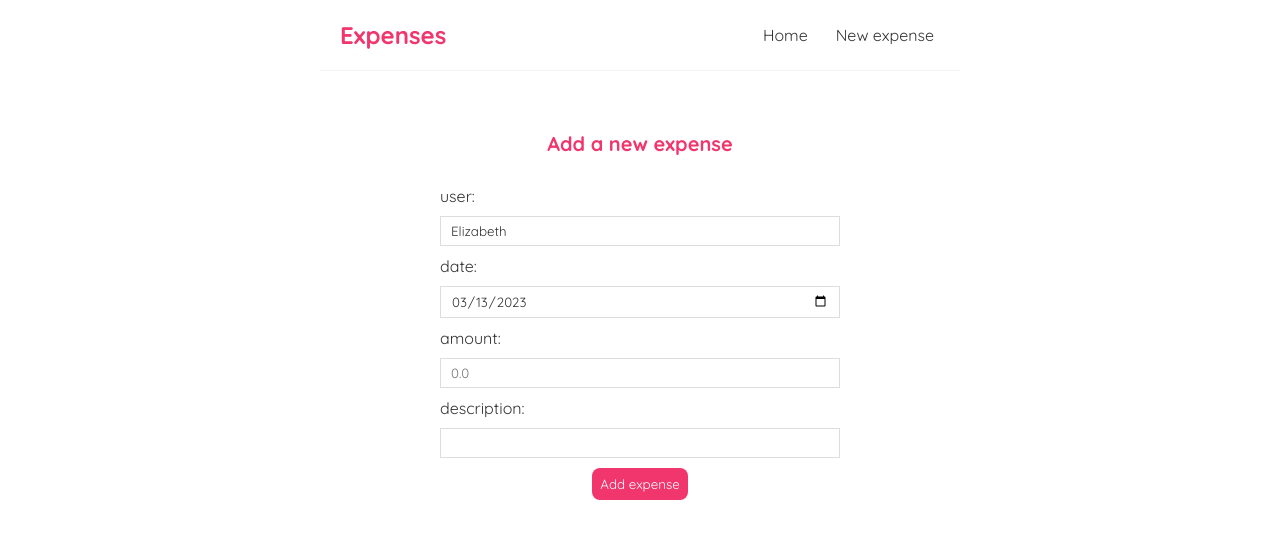
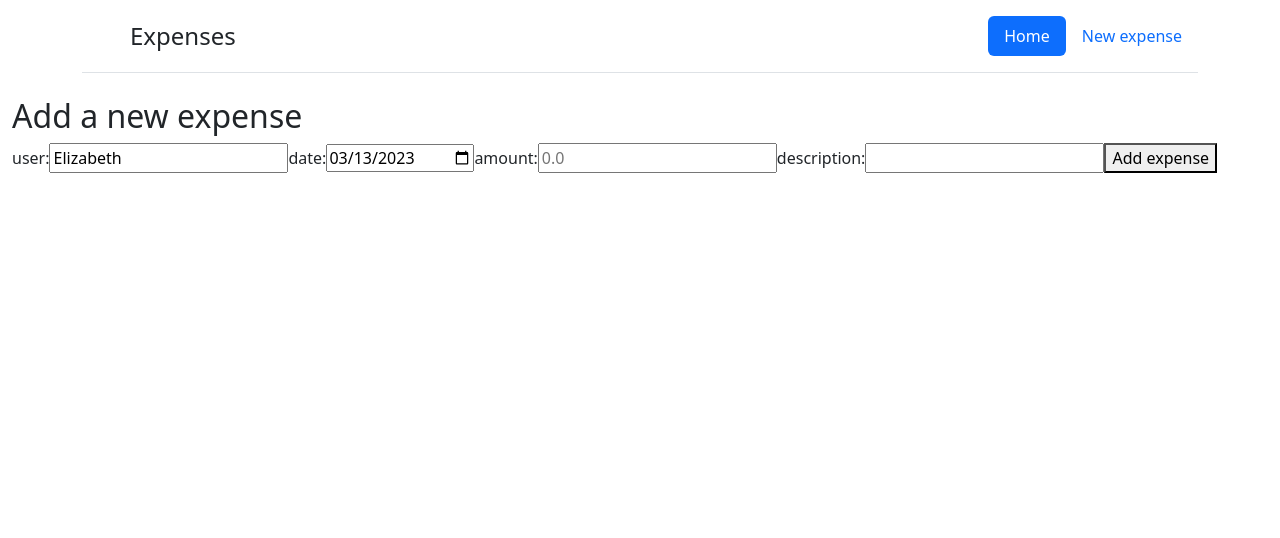
Before and after one commit to delpinof/react-ui, a React (Create React App) app: page /create in a window 1280 px wide. Shown: the top 538 px of the page. Built offline with nearby package versions, Linux system fonts and the light colour scheme.

Commit message:
add bootstrap

```diff
--- a/package.json
+++ b/package.json
@@ -6,6 +6,7 @@
     "@testing-library/jest-dom": "^5.16.5",
     "@testing-library/react": "^13.4.0",
     "@testing-library/user-event": "^13.5.0",
+    "bootstrap": "^5.2.3",
     "react": "^18.2.0",
     "react-dom": "^18.2.0",
     "react-router-dom": "^5.3.4",
--- a/public/index.html
+++ b/public/index.html
@@ -28,7 +28,9 @@
   </head>
   <body>
     <noscript>You need to enable JavaScript to run this app.</noscript>
-    <div id="root"></div>
+    <main>
+      <div class="container-fluid" id="root"></div>
+    </main>
     <!--
       This HTML file is a template.
       If you open it directly in the browser, you will see an empty page.
--- a/src/App.css
+++ /dev/null
@@ -1,103 +0,0 @@
-@import url('https://fonts.googleapis.com/css2?family=Quicksand:wght@300;400;500;600;700&display=swap');
-
-/* base styles */
-* {
-  margin: 0;
-  font-family: "Quicksand";
-  color: #333;
-}
-.navbar {
-  padding: 20px;
-  display: flex;
-  align-items: center;
-  max-width: 600px;
-  margin: 0 auto;
-  border-bottom: 1px solid #f2f2f2;
-}
-.navbar h1 {
-  color: #f1356d;
-}
-.navbar .links {
-  margin-left: auto;
-}
-.navbar a {
-  margin-left: 16px;
-  text-decoration: none;
-  padding: 6px;
-}
-.navbar a:hover {
-  color: #f1356d;
-}
-.content {
-  max-width: 600px;
-  margin: 40px auto;
-  padding: 20px;
-}
-
-/* blog previews / list */
-.blog-preview {
-  padding: 10px 16px;
-  margin: 20px 0;
-  border-bottom: 1px solid #fafafa;
-}
-.blog-preview:hover {
-  box-shadow: 1px 3px 5px rgba(0,0,0,0.1);
-}
-.blog-preview h2 {
-  font-size: 20px;
-  color: #f1356d;
-  margin-bottom: 8px;
-}
-.blog-preview a{
-  text-decoration: none;
-}
-
-/* blog details page */
-.blog-details h2 {
-  font-size: 20px;
-  color: #f1356d;
-  margin-bottom: 10px;
-}
-.blog-details div {
-  margin: 20px 0;
-}
-.blog-details button {
-  background: #f1356d;
-  color: #fff;
-  border: 0;
-  padding: 8px;
-  border-radius: 8px;
-  cursor: pointer;
-}
-
-/* create new blog form */
-.create {
-  max-width: 400px;
-  margin: 0 auto;
-  text-align: center;
-}
-.create label {
-  text-align: left;
-  display: block;
-}
-.create h2 {
-  font-size: 20px;
-  color: #f1356d;
-  margin-bottom: 30px;
-}
-.create input, .create textarea, .create select {
-  width: 100%;
-  padding: 6px 10px;
-  margin: 10px 0;
-  border: 1px solid #ddd;
-  box-sizing: border-box;
-  display: block;
-}
-.create button {
-  background: #f1356d;
-  color: #fff;
-  border: 0;
-  padding: 8px;
-  border-radius: 8px;
-  cursor: pointer;
-}
--- a/src/App.js
+++ b/src/App.js
@@ -1,4 +1,3 @@
-import "./App.css";
 import Navbar from "./components/Navbar";
 import Home from "./components/Home";
 import Create from "./components/Create";
--- a/src/components/Navbar.js
+++ b/src/components/Navbar.js
@@ -1,13 +1,32 @@
 import { Link } from "react-router-dom";
 const Navbar = () => {
   return (
-    <nav className="navbar">
-      <h1>Expenses</h1>
-      <div className="links">
-        <Link to="/">Home</Link>
-        <Link to="/create">New expense</Link>
-      </div>
-    </nav>
+    <div class="container">
+      <header class="d-flex flex-wrap justify-content-center py-3 mb-4 border-bottom">
+        <a
+          href="/"
+          class="d-flex align-items-center mb-3 mb-md-0 me-md-auto text-dark text-decoration-none"
+        >
+          <svg class="bi me-2" width="40" height="32">
+            <use href="#bootstrap"></use>
+          </svg>
+          <span class="fs-4">Expenses</span>
+        </a>
+
+        <ul class="nav nav-pills">
+          <li class="nav-item">
+            <Link to="/" className="nav-link active">
+              Home
+            </Link>
+          </li>
+          <li class="nav-item">
+            <Link to="/create" className="nav-link">
+              New expense
+            </Link>
+          </li>
+        </ul>
+      </header>
+    </div>
   );
 };
 
--- a/src/index.css
+++ /dev/null
@@ -1,13 +0,0 @@
-body {
-  margin: 0;
-  font-family: -apple-system, BlinkMacSystemFont, 'Segoe UI', 'Roboto', 'Oxygen',
-    'Ubuntu', 'Cantarell', 'Fira Sans', 'Droid Sans', 'Helvetica Neue',
-    sans-serif;
-  -webkit-font-smoothing: antialiased;
-  -moz-osx-font-smoothing: grayscale;
-}
-
-code {
-  font-family: source-code-pro, Menlo, Monaco, Consolas, 'Courier New',
-    monospace;
-}
```
Also changed, not shown: src/index.js (+6 -6 lines), 1 other file (tests, documents, lock files or other folders).
